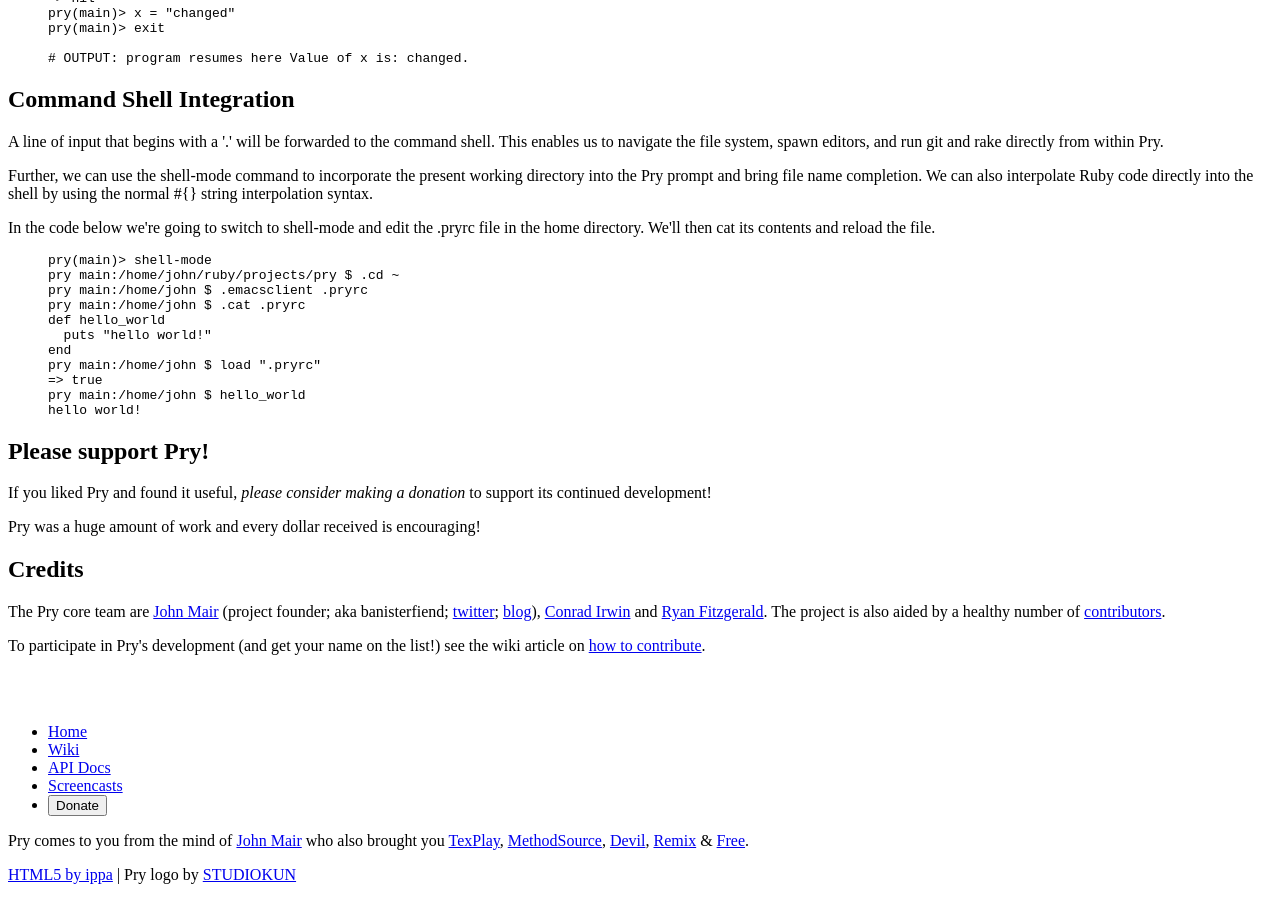
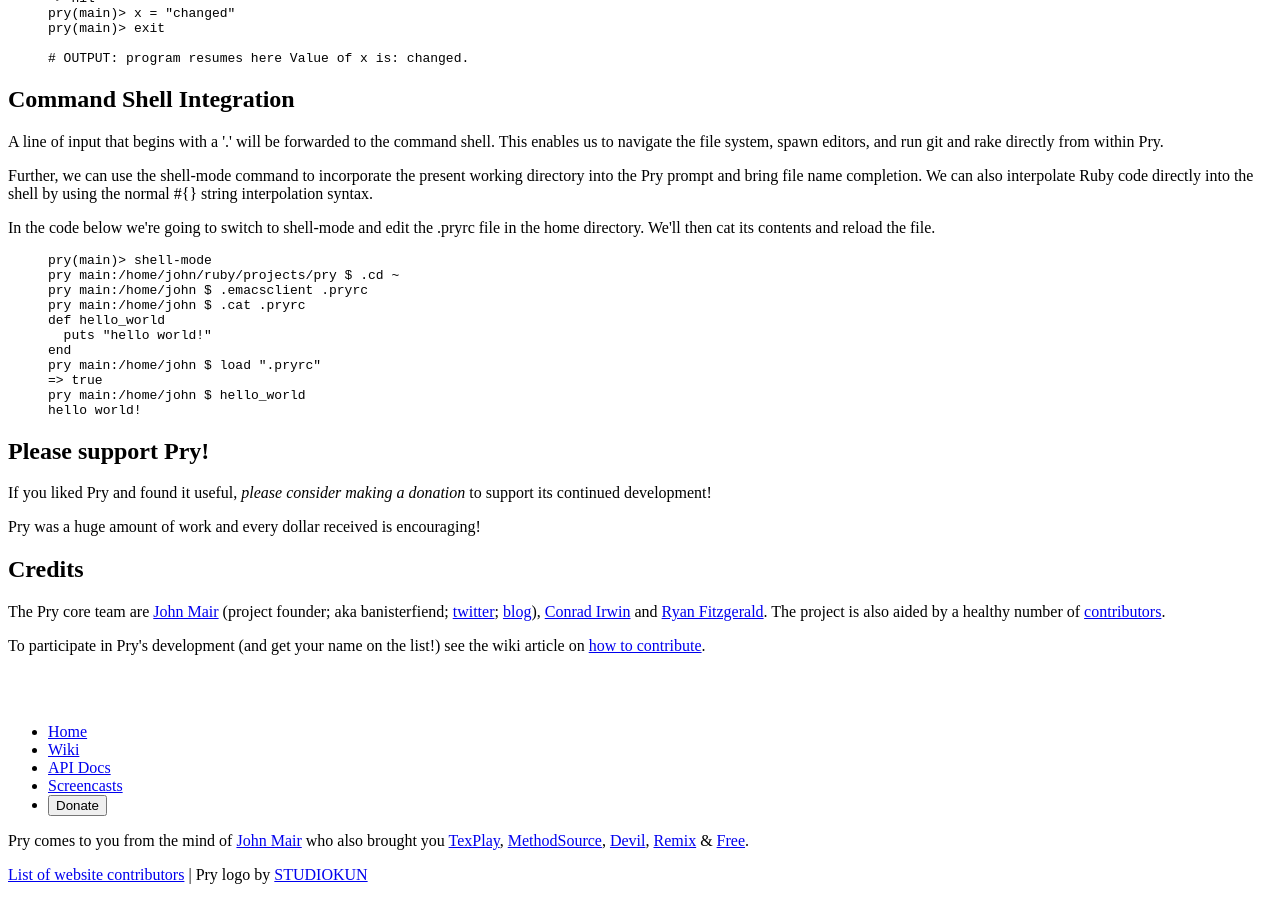
Before and after one commit to pry/pry.github.io, a Jekyll site: the page built from index.html, in a window 1280 px wide and 900 px high, scrolled down 2872 px. Built offline with Jekyll 4.4.1, drawn with Linux system fonts in a browser that asks for light colours.

Commit message:
Give all the contributors some lovin’ in the footer

```diff
--- a/_includes/footer.html
+++ b/_includes/footer.html
@@ -9,7 +9,7 @@
   </p>
 
   <p>
-    <a href="http://ippa.se">HTML5 by ippa</a> |
+    <a href="https://github.com/pry/pry.github.com/contributors">List of website contributors</a> |
     Pry logo by <a href="http://www.studiokun.co.cc">STUDIOKUN</a>
   </p>
 </footer>
--- a/_layouts/default.html
+++ b/_layouts/default.html
@@ -16,7 +16,6 @@
   </head>
   <body>
     <div class="wrap">
-
       {{ content }}
 
       <br />
```
